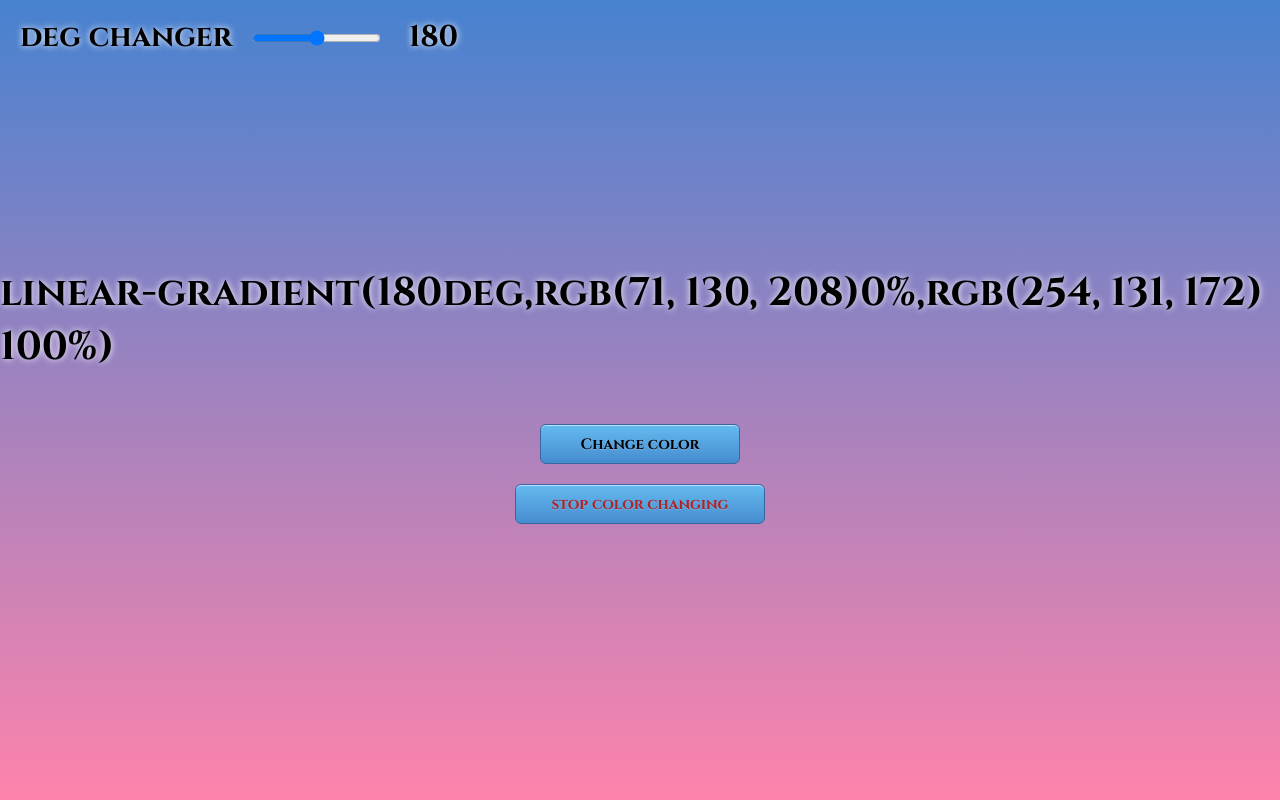
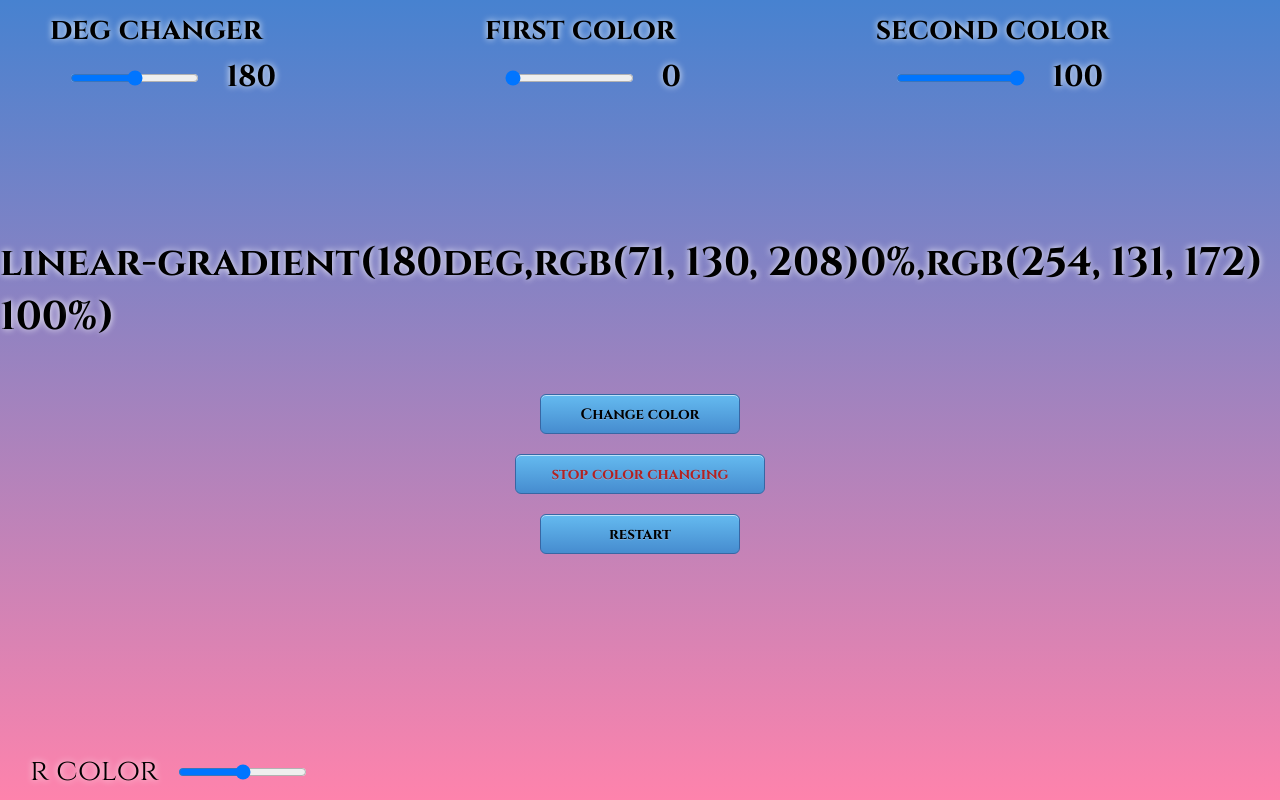
Before and after one commit to R-Sliw/Bg-color-changer, a React (Vite) app: page / in a window 1280 px wide. Built offline with nearby package versions, Linux system fonts and the light colour scheme.

Commit message:
added handle procent

```diff
--- a/src/App.css
+++ b/src/App.css
@@ -18,10 +18,17 @@
 }
 
 .nav {
-  position: absolute;
+  position: fixed;
   font-weight: 700;
   top: 1rem;
   left: 2rem;
+  display: flex;
+  justify-content: center;
+  width: 100%;
+}
+
+.nav_text {
+  margin-inline: 3rem;
 }
 
 .nav_input {
@@ -110,3 +117,8 @@
 .start {
   color: #000000;
 }
+
+.bottomNav {
+  position: fixed;
+  bottom: 0
+}
--- a/src/App.tsx
+++ b/src/App.tsx
@@ -1,8 +1,7 @@
-import { useEffect, useReducer } from "react";
 import "./App.css";
+import { BottomNav } from "./components/BottomNav";
 import Nav from "./components/Nav";
 import { useGlobalContext } from "./logic/context";
-import { reducer } from "./logic/reducer";
 
 interface LogicContext {
   changeColor: () => void;
@@ -12,11 +11,23 @@ interface LogicContext {
   degValue: number;
   interval: boolean;
   startInterval: () => void;
+  procentColor1: number;
+  procentColor2: number;
+  handleReset: () => void;
 }
 
 const App = () => {
-  const { changeColor, color, color2, degValue, startInterval, interval } =
-    useGlobalContext() as LogicContext;
+  const {
+    changeColor,
+    color,
+    color2,
+    degValue,
+    startInterval,
+    interval,
+    procentColor1,
+    procentColor2,
+    handleReset,
+  } = useGlobalContext() as LogicContext;
 
   return (
     <main className="App">
@@ -24,11 +35,12 @@ const App = () => {
       <div
         className="App_container"
         style={{
-          background: `linear-gradient(${degValue}deg, ${color} 0%, ${color2} 100%)`,
+          background: `linear-gradient(${degValue}deg, rgb(${color})${procentColor1}%, rgb(${color2}) ${procentColor2}%)`,
         }}
       >
         <div className="App_info">
-          linear-gradient({degValue}deg,{color}0%,{color2} 100%)
+          linear-gradient({degValue}deg,rgb({color}){procentColor1}%,rgb(
+          {color2}) {procentColor2}%)
         </div>
         <button type="button" className="App_btn-changer" onClick={changeColor}>
           Change color
@@ -40,7 +52,11 @@ const App = () => {
         >
           {interval ? "stop" : "start"} color changing
         </button>
+        <button type="button" className="App_btn-changer" onClick={handleReset}>
+          restart
+        </button>
       </div>
+      <BottomNav />
     </main>
   );
 };
--- /dev/null
+++ b/src/components/BottomNav.tsx
@@ -0,0 +1,30 @@
+import { useGlobalContext } from "../logic/context";
+
+interface Props {
+  rColor: number;
+  handleRColor: (e: React.ChangeEvent<HTMLInputElement>) => void;
+}
+
+export const BottomNav = () => {
+  const { rColor, handleRColor } = useGlobalContext() as Props;
+
+  return (
+    <div className="bottomNav">
+      {" "}
+      <label htmlFor="rColor" className="nav_text">
+        r color
+        <input
+          type="range"
+          name="rColor"
+          id="rColor"
+          min="0"
+          max="255"
+          value={rColor}
+          onChange={(e) => handleRColor(e)}
+          className="nav_input"
+        />{" "}
+        {rColor}
+      </label>
+    </div>
+  );
+};
--- a/src/components/Nav.tsx
+++ b/src/components/Nav.tsx
@@ -3,10 +3,21 @@ import { useGlobalContext } from "../logic/context";
 interface Props {
   degValue: number;
   handleDeg: (e: React.ChangeEvent<HTMLInputElement>) => void;
+  handleColorProcent: (e: React.ChangeEvent<HTMLInputElement>) => void;
+  handleColorProcent2: (e: React.ChangeEvent<HTMLInputElement>) => void;
+  procentColor1: number;
+  procentColor2: number;
 }
 
 const Nav = () => {
-  const { degValue, handleDeg } = useGlobalContext() as Props;
+  const {
+    degValue,
+    handleDeg,
+    handleColorProcent,
+    procentColor1,
+    handleColorProcent2,
+    procentColor2,
+  } = useGlobalContext() as Props;
 
   return (
     <nav className="nav">
@@ -24,6 +35,34 @@ const Nav = () => {
         />{" "}
         {degValue}
       </label>
+      <label htmlFor="procentColor1" className="nav_text">
+        first color
+        <input
+          type="range"
+          name="procentColor1"
+          id="procentColor1"
+          min="0"
+          max="100"
+          value={procentColor1}
+          onChange={(e) => handleColorProcent(e)}
+          className="nav_input"
+        />{" "}
+        {procentColor1}
+      </label>
+      <label htmlFor="procentColor2" className="nav_text">
+        second color
+        <input
+          type="range"
+          name="procentColor2"
+          id="procentColor2"
+          min="0"
+          max="100"
+          value={procentColor2}
+          onChange={(e) => handleColorProcent2(e)}
+          className="nav_input"
+        />{" "}
+        {procentColor2}
+      </label>
     </nav>
   );
 };
--- a/src/logic/context.tsx
+++ b/src/logic/context.tsx
@@ -12,19 +12,21 @@ interface ContextProviderProps {
 }
 
 const initialState = {
-  color: "rgb(255, 255, 255)",
-  color2: "rgb(0,0,0)",
+  color: "255, 255, 255",
+  color2: "0,0,0",
   degValue: 180,
   interval: true,
+  procentColor1: 0,
+  procentColor2: 100,
 };
 
 const AppContext = createContext({});
 
 const AppProvider = ({ children }: ContextProviderProps) => {
-  const [{ color, color2, degValue, interval }, dispatch] = useReducer(
-    reducer,
-    initialState
-  );
+  const [
+    { color, color2, degValue, interval, procentColor1, procentColor2 },
+    dispatch,
+  ] = useReducer(reducer, initialState);
 
   const changeColor = () => {
     dispatch({ type: "NEW_COLOR" });
@@ -36,6 +38,18 @@ const AppProvider = ({ children }: ContextProviderProps) => {
 
   const startInterval = () => {
     dispatch({ type: "START_INTERVAL" });
+  };
+
+  const handleColorProcent = (e: React.ChangeEvent<HTMLInputElement>) => {
+    dispatch({ type: "PROCENT_COLOR1", payload: parseInt(e.target.value) });
+  };
+
+  const handleColorProcent2 = (e: React.ChangeEvent<HTMLInputElement>) => {
+    dispatch({ type: "PROCENT_COLOR2", payload: parseInt(e.target.value) });
+  };
+
+  const handleReset = () => {
+    dispatch({ type: "RESET", payload: initialState });
   };
 
   useEffect(() => {
@@ -58,6 +72,11 @@ const AppProvider = ({ children }: ContextProviderProps) => {
         degValue,
         startInterval,
         interval,
+        handleColorProcent,
+        procentColor1,
+        procentColor2,
+        handleColorProcent2,
+        handleReset,
       }}
     >
       {children}
--- a/src/logic/reducer.ts
+++ b/src/logic/reducer.ts
@@ -3,13 +3,19 @@ interface State {
   color2: string;
   degValue: number;
   interval: boolean;
+  procentColor1: number;
+  procentColor2: number;
 }
 
 type Action =
   | { type: "START_INTERVAL" | "NEW_COLOR" }
   | {
-      type: "DEG_CHANGER";
+      type: "DEG_CHANGER" | "PROCENT_COLOR1" | "PROCENT_COLOR2";
       payload: number;
+    }
+  | {
+      type: "RESET";
+      payload: State;
     };
 
 export const reducer = (state: State, action: Action) => {
@@ -23,8 +29,8 @@ export const reducer = (state: State, action: Action) => {
     case "NEW_COLOR":
       return {
         ...state,
-        color: `rgb(${r}, ${b}, ${g})`,
-        color2: `rgb(${r2}, ${b2}, ${g2})`,
+        color: `${r}, ${b}, ${g}`,
+        color2: `${r2}, ${b2}, ${g2}`,
       };
 
     case "DEG_CHANGER":
@@ -39,24 +45,24 @@ export const reducer = (state: State, action: Action) => {
         interval: !state.interval,
       };
 
+    case "PROCENT_COLOR1":
+      return {
+        ...state,
+        procentColor1: action.payload,
+      };
+
+    case "PROCENT_COLOR2":
+      return {
+        ...state,
+        procentColor2: action.payload,
+      };
+
+    case "RESET":
+      return {
+        ...action.payload,
+      };
+
     default:
       return state;
   }
-  // const GET_REDUCER = {
-  //   NEW_COLOR: {
-  //     ...state,
-  //     color: `rgb(${r}, ${b}, ${g})`,
-  //     color2: `rgb(${r2}, ${b2}, ${g2})`,
-  //   },
-  //   DEG_CHANGER: {
-  //     ...state,
-  //     degValue: (action as ActionDeg).payload,
-  //   },
-  //   START_INTERVAL: {
-  //     ...state,
-  //     startInterval: !state.startInterval,
-  //   },
-  // };
-
-  // return GET_REDUCER[action.type] || state;
 };
```
